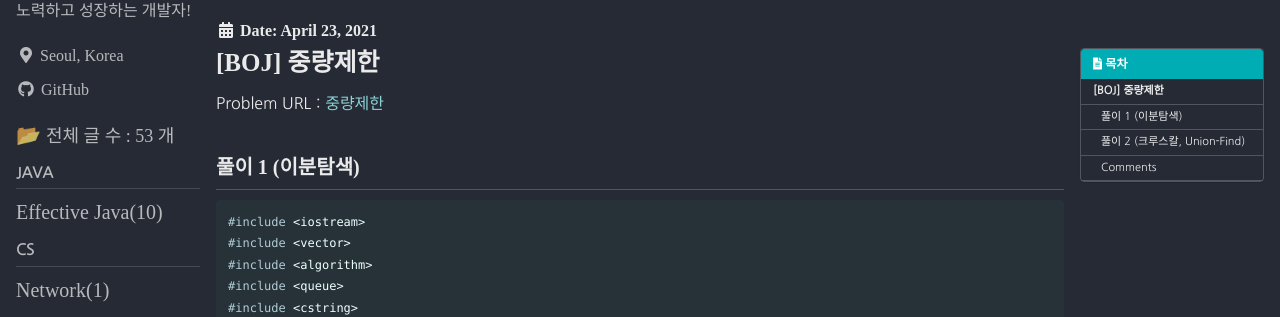
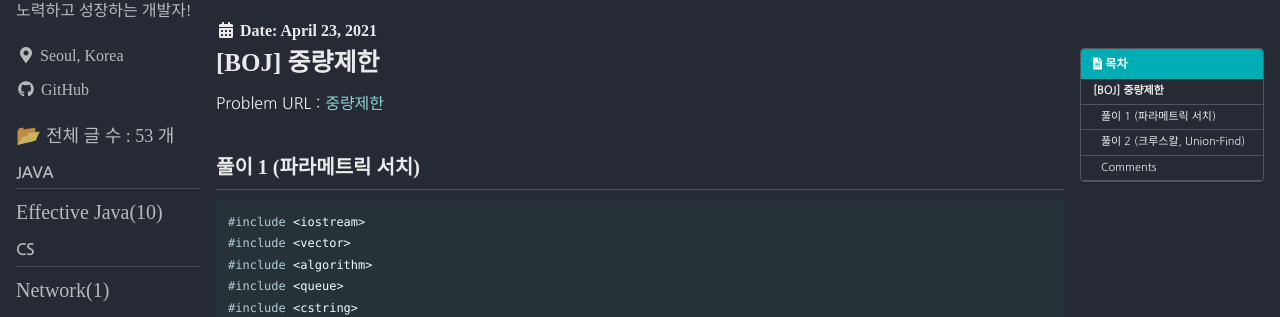
Before and after one commit to punsoo/punsoo.github.io, a Jekyll site: the page built from _posts/Coding-Test/2021-04-23-BOJ-중량제한.md, in a window 1280 px wide and 900 px high. Shown: the part 140-457 px from the top of the window. Built offline with Jekyll 4.4.1, drawn with Linux system fonts in a browser that asks for light colours; cached includes are drawn as plain includes; some web fonts are replaced; comment, search, counter and statistics services are not loaded.

Commit message:
BOJ 중량제한 태그 수정

````diff
--- a/_posts/Coding-Test/2021-04-23-BOJ-중량제한.md
+++ b/_posts/Coding-Test/2021-04-23-BOJ-중량제한.md
@@ -18,7 +18,7 @@ toc_label: "목차"
 categories:
   - Coding Test
 tags:
-  - [Coding Test, BOJ, 이분 탐색, 크루스칼, Union-Find]
+  - [Coding Test, BOJ, 파라메트릭 서치, 크루스칼, Union-Find]
 date: 2021-04-23
 last_modified_at: 2021-04-23
 ---
@@ -26,7 +26,7 @@ last_modified_at: 2021-04-23
 
 Problem URL : [중량제한](https://www.acmicpc.net/problem/1939)
 
-## 풀이 1 (이분탐색)
+## 풀이 1 (파라메트릭 서치)
 ```cpp
 #include <iostream>
 #include <vector>
````
